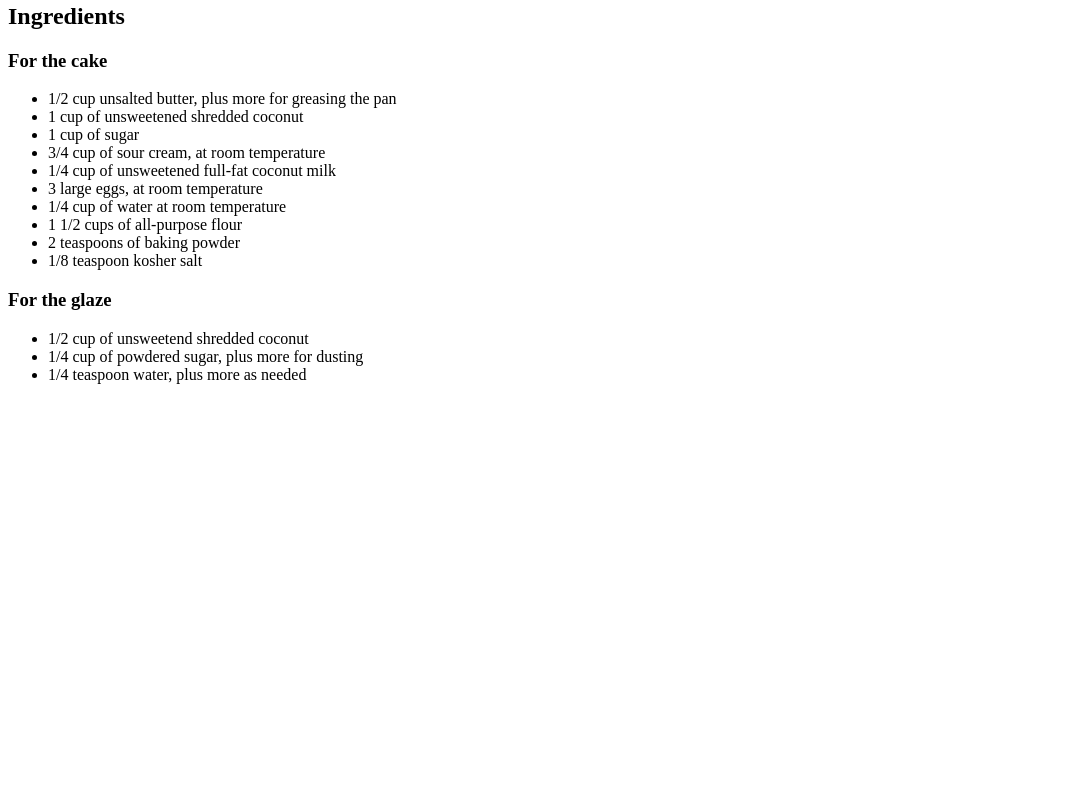
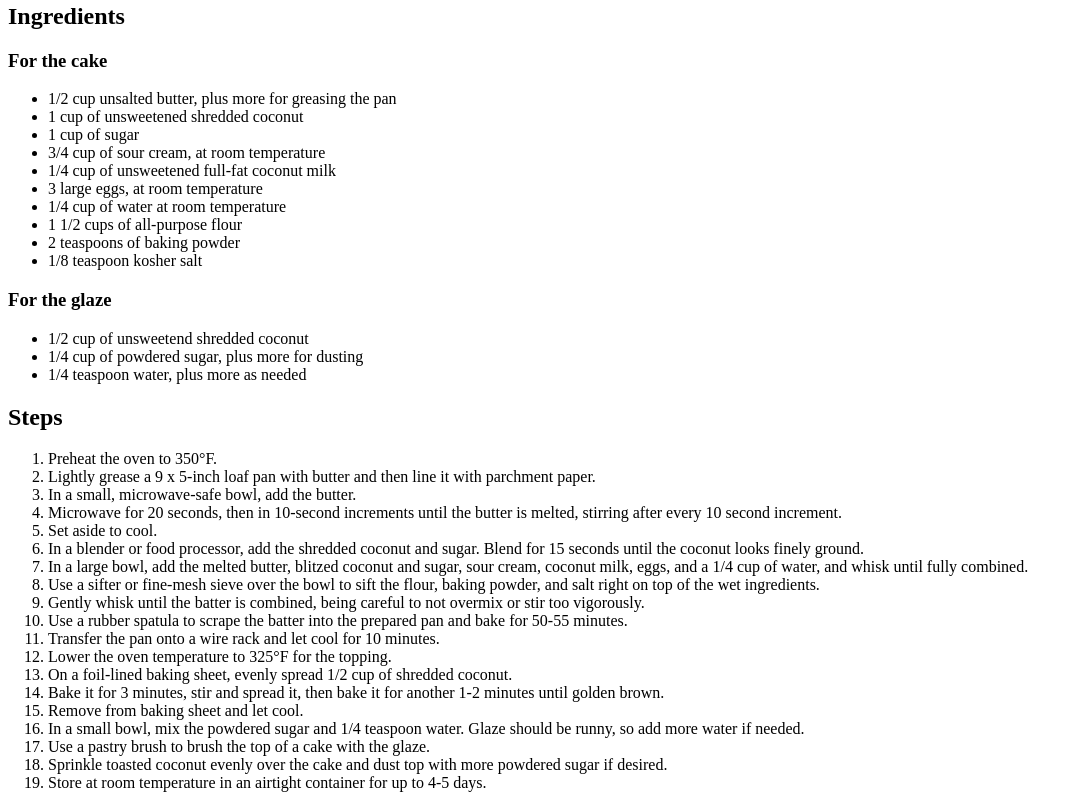
Before and after one commit to colbymorris98/odin-recipes, a plain HTML site: page recipes/coconut-cake.html in a window 1280 px wide. Shown: the part 522-1330 px from the top of the page, without its empty margins (0-1083 px from the left). Before the commit the page ends 922 px from the top, so only its background shows below. Drawn offline with Linux system fonts and the light colour scheme.

Commit message:
Add steps to describe how to make the pound cake

```diff
--- a/recipes/coconut-cake.html
+++ b/recipes/coconut-cake.html
@@ -42,6 +42,35 @@
         <li>1/4 cup of powdered sugar, plus more for dusting</li>
         <li>1/4 teaspoon water, plus more as needed</li>
     </ul>
+
+    <h2>Steps</h2>
+    <ol>
+        <li>Preheat the oven to 350&deg;F.</li>
+        <li>Lightly grease a 9 x 5-inch loaf pan with butter and then line it with parchment paper.</li>
+        <li>In a small, microwave-safe bowl, add the butter.</li>
+        <li>Microwave for 20 seconds, then in 10-second increments until the butter is melted, stirring after every 10
+            second increment.</li>
+        <li>Set aside to cool.</li>
+        <li>In a blender or food processor, add the shredded coconut and sugar. Blend for 15 seconds until the coconut
+            looks finely ground.</li>
+        <li>In a large bowl, add the melted butter, blitzed coconut and sugar, sour cream, coconut milk, eggs, and a 1/4
+            cup of water, and whisk until fully combined.</li>
+        <li>Use a sifter or fine-mesh sieve over the bowl to sift the flour, baking powder, and salt right on top of the
+            wet ingredients.</li>
+        <li>Gently whisk until the batter is combined, being careful to not overmix or stir too vigorously.</li>
+        <li>Use a rubber spatula to scrape the batter into the prepared pan and bake for 50-55 minutes. </li>
+        <li>Transfer the pan onto a wire rack and let cool for 10 minutes.</li>
+        <li>Lower the oven temperature to 325&deg;F for the topping.</li>
+        <li>On a foil-lined baking sheet, evenly spread 1/2 cup of shredded coconut.</li>
+        <li>Bake it for 3 minutes, stir and spread it, then bake it for another 1-2 minutes until golden brown.</li>
+        <li>Remove from baking sheet and let cool.</li>
+        <li>In a small bowl, mix the powdered sugar and 1/4 teaspoon water. Glaze should be runny, so add more water if
+            needed.</li>
+        <li>Use a pastry brush to brush the top of a cake with the glaze.</li>
+        <li>Sprinkle toasted coconut evenly over the cake and dust top with more powdered sugar if desired.</li>
+        <li>Store at room temperature in an airtight container for up to 4-5 days.</li>
+    </ol>
+
 </body>
 
 </html>
```
